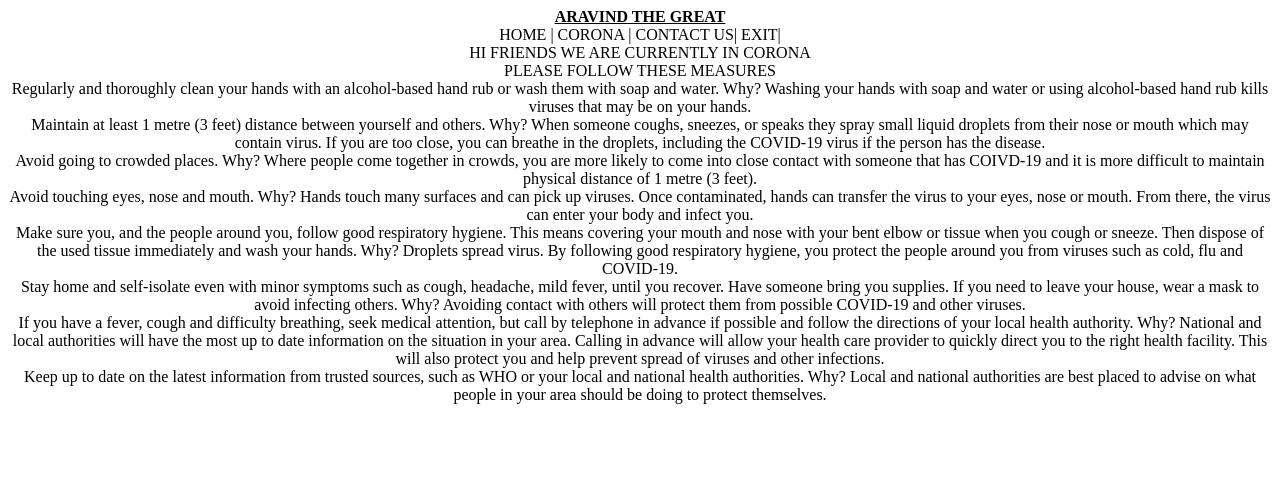
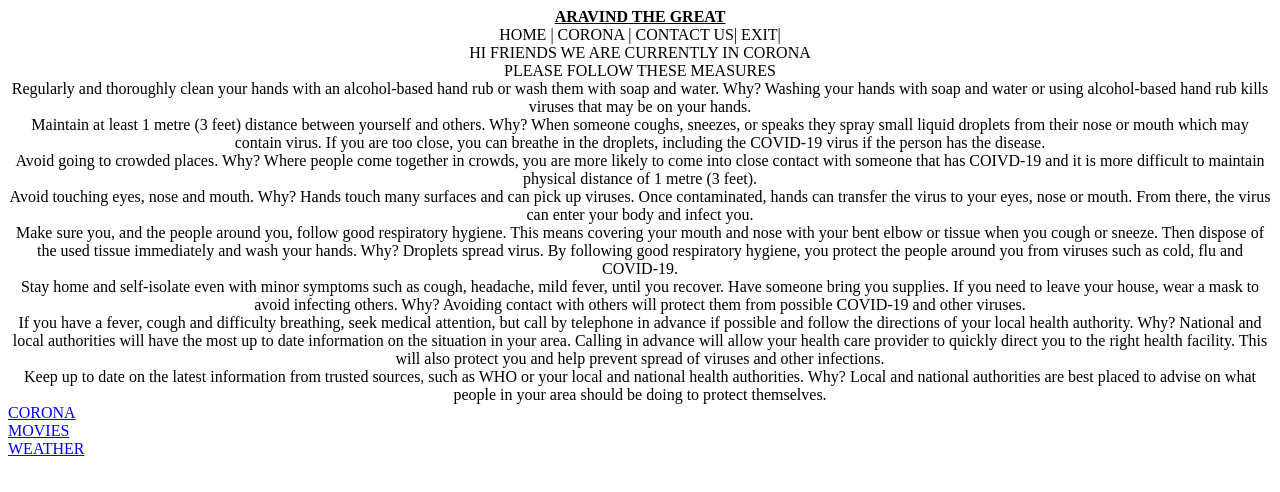
Before and after one commit to aravindvenkatachalam123/html, a plain HTML site: page index.html in a window 1280 px wide. Drawn offline with Linux system fonts and the light colour scheme.

Commit message:
Update index.html

```diff
--- a/index.html
+++ b/index.html
@@ -15,5 +15,8 @@ Stay home and self-isolate even with minor symptoms such as cough, headache, mil
 If you have a fever, cough and difficulty breathing, seek medical attention, but call by telephone in advance if possible and follow the directions of your local health authority. Why? National and local authorities will have the most up to date information on the situation in your area. Calling in advance will allow your health care provider to quickly direct you to the right health facility. This will also protect you and help prevent spread of viruses and other infections.<br>
 Keep up to date on the latest information from trusted sources, such as WHO or your local and national health authorities. Why? Local and national authorities are best placed to advise on what people in your area should be doing to protect themselves.<br>
 </CENTER>
+  <A HREF = "C.HTML">CORONA<BR>
+<A HREF = "M.HTML">MOVIES<BR>
+<A HREF = "W.HTML">WEATHER
   </body>
   </html>
```
